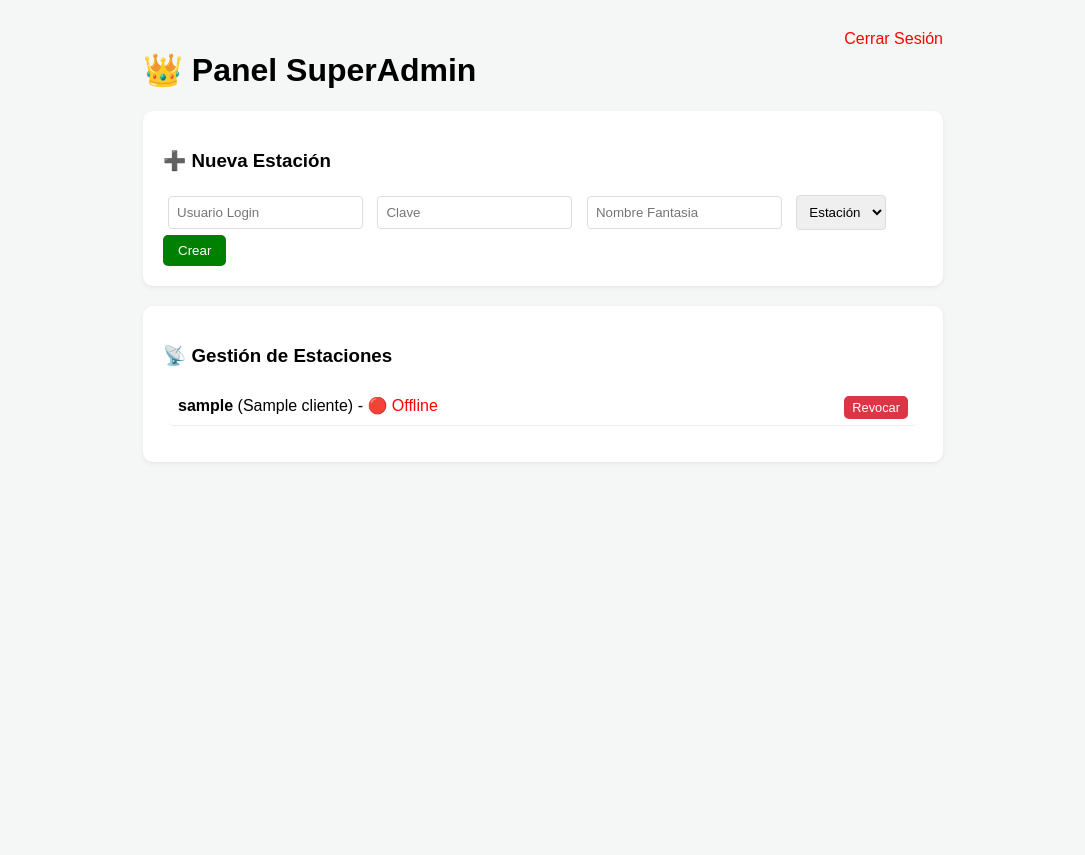
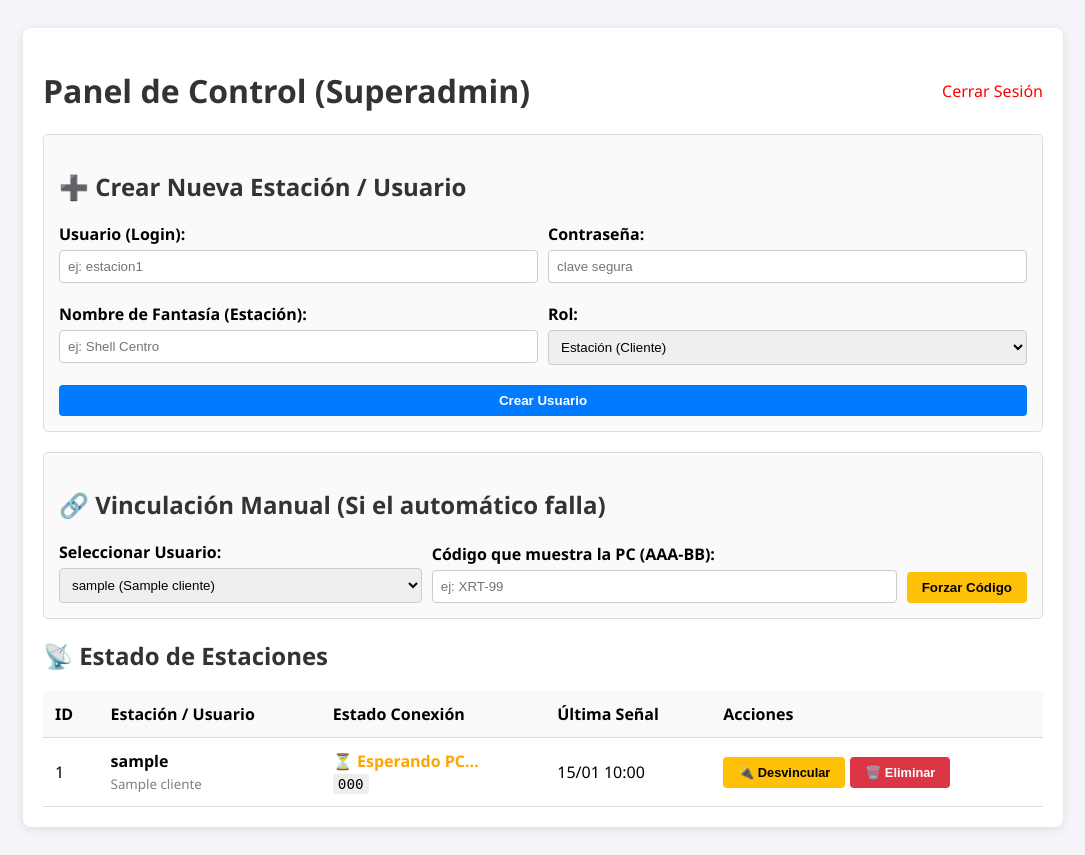
Before and after one commit to EmmanuelArce12/central-estaciones, a Flask app: template templates/admin_dashboard.html in a window 1280 px wide. Shown: the whole page, without its empty margins (97-1182 px from the left). Before the commit the page ends 419 px from the top, so only its background shows below. Run offline with Flask 3, Linux system fonts and the light colour scheme; the template is opened without the code that fills it: values that come from a table or form of the project are taken from there, others are empty; tables that the repository leaves empty hold one stand-in row (values such as "Sample post").

Commit message:
"cambios en admin, borrar estación y activar el offline"

```diff
--- a/templates/admin_dashboard.html
+++ b/templates/admin_dashboard.html
@@ -3,66 +3,172 @@
 <head>
     <meta charset="UTF-8">
     <meta name="viewport" content="width=device-width, initial-scale=1.0">
-    <title>Super Admin</title>
+    <title>Panel Superadmin - Central VOX</title>
     <style>
-        body{font-family:sans-serif;padding:30px;background:#f4f7f6;max-width:800px;margin:0 auto}
-        .card{background:white;padding:20px;border-radius:10px;box-shadow:0 2px 5px #00000010;margin-bottom:20px}
-        input,select{padding:8px;margin:5px;border:1px solid #ddd;border-radius:4px}
-        button{padding:8px 15px;background:green;color:white;border:none;border-radius:5px;cursor:pointer}
-        .online{color:green} .offline{color:red}
-        ul{list-style:none;padding:0}
-        li{padding:10px;border-bottom:1px solid #eee;background:white;margin:5px;border-radius:5px}
+        body { font-family: 'Segoe UI', Tahoma, Geneva, Verdana, sans-serif; background-color: #f4f4f9; padding: 20px; }
+        .container { max-width: 1000px; margin: 0 auto; background: white; padding: 20px; border-radius: 8px; box-shadow: 0 2px 10px rgba(0,0,0,0.1); }
+        h1, h2 { color: #333; }
+
+        /* Mensajes */
+        .alert { padding: 10px; background-color: #d4edda; color: #155724; border-radius: 4px; margin-bottom: 20px; }
+        .alert-error { background-color: #f8d7da; color: #721c24; }
+
+        /* Formularios */
+        .card { background: #fafafa; border: 1px solid #ddd; padding: 15px; border-radius: 5px; margin-bottom: 20px; }
+        .form-group { margin-bottom: 10px; }
+        label { display: block; font-weight: bold; margin-bottom: 5px; }
+        input, select { width: 100%; padding: 8px; box-sizing: border-box; border: 1px solid #ccc; border-radius: 4px; }
+        button { cursor: pointer; padding: 8px 15px; border: none; border-radius: 4px; font-weight: bold; }
+        .btn-primary { background-color: #007bff; color: white; }
+        .btn-danger { background-color: #dc3545; color: white; }
+        .btn-warning { background-color: #ffc107; color: black; }
+
+        /* Tabla */
+        table { width: 100%; border-collapse: collapse; margin-top: 10px; }
+        th, td { text-align: left; padding: 12px; border-bottom: 1px solid #ddd; }
+        th { background-color: #f8f9fa; }
+
+        /* Estados */
+        .status-online { color: green; font-weight: bold; }
+        .status-offline { color: red; font-weight: bold; }
+        .status-waiting { color: orange; font-weight: bold; }
+
+        .code-display { font-family: monospace; background: #eee; padding: 2px 5px; border-radius: 3px; font-size: 1.1em; }
     </style>
 </head>
 <body>
-    <a href="/logout" style="float:right;color:red;text-decoration:none">Cerrar Sesión</a>
-    <h1>👑 Panel SuperAdmin</h1>
 
-    {% if msg %} <p style="color:blue;font-weight:bold">{{ msg }}</p> {% endif %}
+<div class="container">
+    <div style="display:flex; justify-content:space-between; align-items:center;">
+        <h1>Panel de Control (Superadmin)</h1>
+        <a href="/logout" style="color:red; text-decoration:none;">Cerrar Sesión</a>
+    </div>
 
+    <!-- Mostrar Mensajes -->
+    {% if msg %}
+        <div class="alert {% if '❌' in msg %}alert-error{% endif %}">
+            {{ msg }}
+        </div>
+    {% endif %}
+
+    <!-- CREAR NUEVA ESTACIÓN -->
     <div class="card">
-        <h3>➕ Nueva Estación</h3>
+        <h2>➕ Crear Nueva Estación / Usuario</h2>
         <form method="POST">
             <input type="hidden" name="create_user" value="1">
-            <input name="username" placeholder="Usuario Login" required>
-            <input name="password" placeholder="Clave" required>
-            <input name="nombre" placeholder="Nombre Fantasia">
+            <div style="display: grid; grid-template-columns: 1fr 1fr; gap: 10px;">
+                <div class="form-group">
+                    <label>Usuario (Login):</label>
+                    <input type="text" name="username" required placeholder="ej: estacion1">
+                </div>
+                <div class="form-group">
+                    <label>Contraseña:</label>
+                    <input type="text" name="password" required placeholder="clave segura">
+                </div>
+                <div class="form-group">
+                    <label>Nombre de Fantasía (Estación):</label>
+                    <input type="text" name="nombre" placeholder="ej: Shell Centro">
+                </div>
+                <div class="form-group">
+                    <label>Rol:</label>
                     <select name="role">
-                <option value="estacion">Estación</option>
-                <option value="superadmin">Admin</option>
+                        <option value="estacion">Estación (Cliente)</option>
+                        <option value="superadmin">Administrador</option>
                     </select>
-            <button>Crear</button>
+                </div>
+            </div>
+            <button type="submit" class="btn-primary" style="margin-top:10px; width:100%">Crear Usuario</button>
         </form>
     </div>
 
+    <!-- VINCULACIÓN MANUAL (Opcional) -->
     <div class="card">
-        <h3>📡 Gestión de Estaciones</h3>
-        <ul>
+        <h2>🔗 Vinculación Manual (Si el automático falla)</h2>
+        <form method="POST" style="display:flex; gap:10px; align-items:flex-end;">
+            <input type="hidden" name="link_pc" value="1">
+            <div style="flex-grow:1">
+                <label>Seleccionar Usuario:</label>
+                <select name="user_id">
                     {% for u in users %}
                         {% if u.role != 'superadmin' %}
-                <li>
-                    <b>{{ u.username }}</b> ({{ u.cliente_info.nombre_fantasia if u.cliente_info else '-' }})
-                    - <span class="{{ 'online' if u.status_conexion=='online' else 'offline' }}">
-                        {{ '🟢 Online' if u.status_conexion=='online' else '🔴 Offline' }}
-                    </span>
-                    {% if u.api_token %}
-                    <form method="POST" style="display:inline;float:right">
+                            <option value="{{ u.id }}">{{ u.username }} ({{ u.cliente_info.nombre_fantasia if u.cliente_info else '-' }})</option>
+                        {% endif %}
+                    {% endfor %}
+                </select>
+            </div>
+            <div style="flex-grow:1">
+                <label>Código que muestra la PC (AAA-BB):</label>
+                <input type="text" name="pairing_code" placeholder="ej: XRT-99">
+            </div>
+            <button type="submit" class="btn-warning">Forzar Código</button>
+        </form>
+    </div>
+
+    <!-- LISTA DE USUARIOS -->
+    <h2>📡 Estado de Estaciones</h2>
+    <table>
+        <thead>
+            <tr>
+                <th>ID</th>
+                <th>Estación / Usuario</th>
+                <th>Estado Conexión</th>
+                <th>Última Señal</th>
+                <th>Acciones</th>
+            </tr>
+        </thead>
+        <tbody>
+            {% for u in users %}
+            <tr>
+                <td>{{ u.id }}</td>
+                <td>
+                    <strong>{{ u.username }}</strong>
+                    <br>
+                    <small style="color:gray;">{{ u.cliente_info.nombre_fantasia if u.cliente_info else u.role }}</small>
+                </td>
+                <td>
+                    {% if u.status_conexion == 'online' %}
+                        <span class="status-online">● ONLINE</span>
+                    {% elif u.status_conexion == 'waiting' %}
+                        <span class="status-waiting">⏳ Esperando PC...</span>
+                        <br>
+                        <span class="code-display">{{ u.device_pairing_code }}</span>
+                    {% else %}
+                        <span class="status-offline">● OFFLINE</span>
+                    {% endif %}
+                </td>
+                <td>
+                    {{ u.last_check.strftime('%d/%m %H:%M') if u.last_check else 'Nunca' }}
+                </td>
+
+                <!-- AQUÍ ESTÁ LA CORRECCIÓN SOLICITADA -->
+                <td>
+                    <div style="display:flex; gap: 5px;">
+
+                        <!-- Botón Revocar (Solo desconecta la PC, no borra usuario) -->
+                        {% if u.api_token or u.device_pairing_code %}
+                        <form method="POST">
+                            <input type="hidden" name="user_id" value="{{ u.id }}">
                             <input type="hidden" name="revoke" value="1">
-                        <input type="hidden" name="user_id" value="{{ u.id }}">
-                        <button style="background:#dc3545;padding:4px 8px;font-size:0.8rem">Revocar</button>
+                            <button type="submit" class="btn-warning" title="Desconectar PC" style="font-size:0.8em;">🔌 Desvincular</button>
+                        </form>
+                        {% endif %}
+
+                        <!-- Botón Eliminar (Borra usuario y datos) - Protegido para no borrarte a ti mismo -->
+                        {% if u.id != current_user.id %}
+                        <form action="{{ url_for('eliminar_estacion', id=u.id) }}" method="POST" onsubmit="return confirm('⚠️ ¡PELIGRO!\n\n¿Estás seguro de ELIMINAR a {{ u.username }}?\n\nSe borrarán:\n- Sus reportes históricos.\n- Su configuración.\n- Su acceso.\n\nEsta acción no se puede deshacer.');">
+                            <button type="submit" class="btn-danger" title="Eliminar definitivamente" style="font-size:0.8em;">🗑️ Eliminar</button>
                         </form>
                         {% else %}
-                    <form method="POST" style="display:inline;float:right">
-                        <input type="hidden" name="link_pc" value="1">
-                        <input type="hidden" name="user_id" value="{{ u.id }}">
-                        <input name="code" placeholder="Código EXE" size="8" required>
-                        <button style="background:#6c5ce7;padding:4px 8px;font-size:0.8rem">Vincular</button>
-                    </form>
+                            <small>(Tú)</small>
                         {% endif %}
-                </li>
-                {% endif %}
+                    </div>
+                </td>
+            </tr>
             {% endfor %}
-        </ul>
+        </tbody>
+    </table>
+
 </div>
+
 </body>
 </html>
```
Lines whose indentation alone changed are shown as unchanged.
